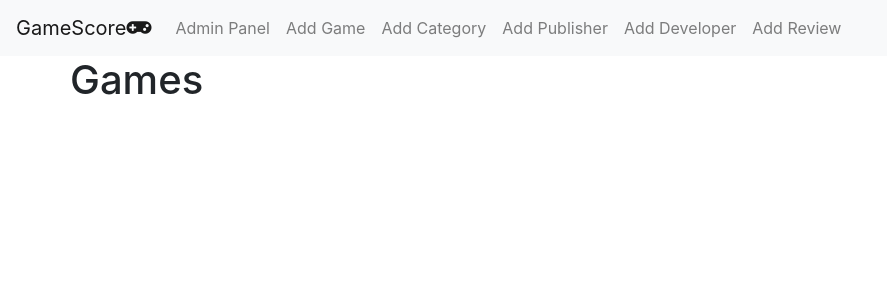
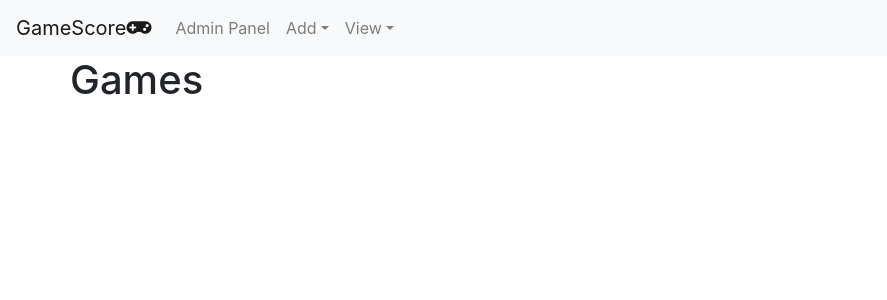
Before and after one commit to danielclements/game_score.gg, a Flask app: page /view_games in a window 1280 px wide. Shown: the top 300 px of the page, without its empty margins (0-887 px from the left). Run offline with Flask 2, Linux system fonts and the light colour scheme; data that the repository does not hold is empty; some libraries are stand-ins or nearby versions.

Commit message:
refactored nav bar for clearer navigation

```diff
--- a/templates/base.html
+++ b/templates/base.html
@@ -27,14 +27,26 @@
   <button class="navbar-toggler" type="button" data-toggle="collapse" data-target="#navbarNav" aria-controls="navbarNav" aria-expanded="false" aria-label="Toggle navigation">
     <span class="navbar-toggler-icon"></span>
   </button>
+
   <div class="collapse navbar-collapse" id="navbarNav">
     <ul class="navbar-nav">
       <li class="nav-item"><a class=" nav-link hover-salmon" href="{{url_for('get_admin_panel')}}">Admin Panel</a></li>
-      <li class="nav-item"><a class=" nav-link hover-salmon" href="{{url_for('add_game')}}">Add Game</a></li>
-      <li class="nav-item"><a class=" nav-link hover-salmon" href="{{url_for('add_category')}}">Add Category</a></li>
-      <li class="nav-item"><a class=" nav-link hover-salmon" href="{{url_for('add_publisher')}}">Add Publisher</a></li>
-      <li class="nav-item"><a class=" nav-link hover-salmon" href="{{url_for('add_developer')}}">Add Developer</a></li>
-      <li class="nav-item"><a class=" nav-link hover-salmon" href="{{url_for('add_review')}}">Add Review</a></li>
+      <li class="nav-item dropdown">
+        <a class="nav-link dropdown-toggle" href="#" id="navbarDropdown" role="button" data-toggle="dropdown" aria-haspopup="true" aria-expanded="false">Add</a>
+        <div class="dropdown-menu" aria-labelledby="navbarDropdown">
+          <a class=" nav-link hover-salmon" href="{{url_for('add_game')}}">Game</a>
+          <a class=" nav-link hover-salmon" href="{{url_for('add_category')}}">Category</a>
+          <a class=" nav-link hover-salmon" href="{{url_for('add_publisher')}}">Publisher</a>
+          <a class=" nav-link hover-salmon" href="{{url_for('add_developer')}}">Developer</a>
+          <a class=" nav-link hover-salmon" href="{{url_for('add_review')}}">Review</a>
+        </div>
+      </li>
+      <li class="nav-item dropdown">
+        <a class="nav-link dropdown-toggle" href="#" id="navbarDropdown2" role="button" data-toggle="dropdown" aria-haspopup="true" aria-expanded="false">View</a>
+        <div class="dropdown-menu" aria-labelledby="navbarDropdown">
+          <a class=" nav-link hover-salmon" href="{{url_for('view_games')}}">Games</a>
+        </div>
+      </li>
 
     </ul>
   </div>
--- a/templates/view_games.html
+++ b/templates/view_games.html
@@ -3,8 +3,12 @@
 <div class="row d-flex justify-content-center">
   {% for game in games %}
 
-  <div class="card m-2 " style="width: 18rem;">
-    <img src="/static/images/generic_place_holder.jpg" class="card-img-top" alt="..." />
+  <div class="card m-2" style="width: 18rem;">
+    <img
+      src="/static/images/generic_place_holder.jpg"
+      class="card-img-top"
+      alt="missing image"
+    />
     <div class="card-body">
       <h5 class="card-title">{{game.game_name}}</h5>
       <p class="card-text text-overflow">{{game.game_summ}}</p>
@@ -15,4 +19,4 @@
 
   {% endfor %}
 </div>
-{% endblock %}å å
+{% endblock %}
```
